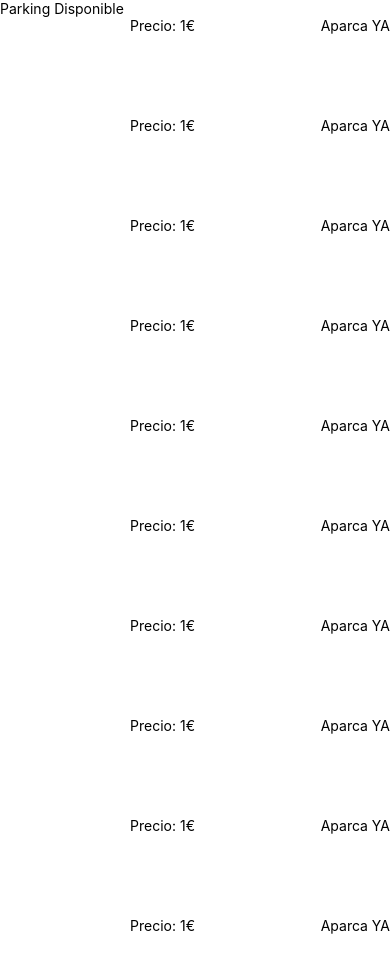
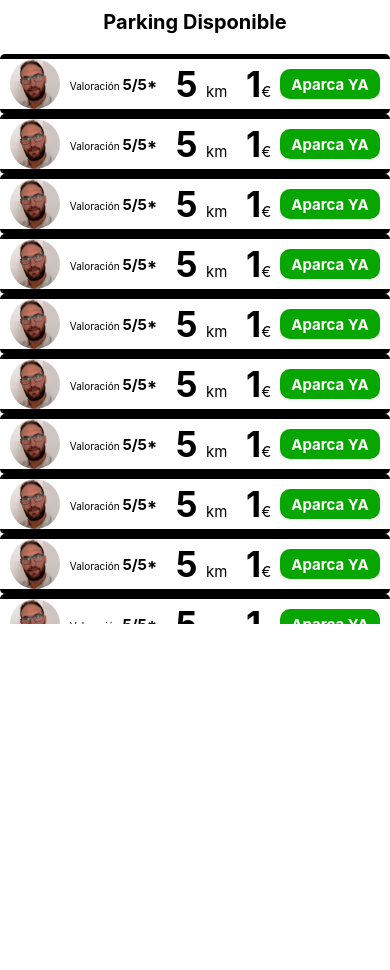
Before and after one commit to carlosraez/AparcaYA, a React Native app: screen /AvaibleParks in a window 390 px wide. Shown: the top 970 px of the page. After the commit the page ends 844 px from the top, so only its background shows below. Built offline with nearby package versions, Linux system fonts and the light colour scheme.

Commit message:
adding ParkList Layout

```diff
--- a/src/components/Parking.tsx
+++ b/src/components/Parking.tsx
@@ -1,14 +1,21 @@
 import React from 'react';
-import { View, Text, StyleSheet } from 'react-native';
+import { View, Text, StyleSheet, Image } from 'react-native';
 
 export const Parking = () => {
   return (
     <View style={styles.container}>
-      <View style={styles.container}>
-        <Text>Precio: 1€</Text>
-      </View>
-      <View style={styles.container}>
-        <Text>Aparca YA</Text>
+      <Image source={require('../assets/carlos.png')} style={styles.profile} />
+      <Text style={styles.rating}>
+        Valoración <Text style={styles.ratingNumber}>5/5*</Text>
+      </Text>
+      <Text style={styles.distance}>
+        5 <Text style={styles.description}>km</Text>
+      </Text>
+      <Text style={styles.distance}>
+        1<Text style={styles.description}>€</Text>
+      </Text>
+      <View style={styles.bookingAction}>
+        <Text style={styles.bookingActionText}>Aparca YA</Text>
       </View>
     </View>
   );
@@ -16,12 +23,52 @@ export const Parking = () => {
 
 const styles = StyleSheet.create({
   container: {
+    top: 30,
     flex: 1,
     height: 100,
     flexDirection: 'row',
-    justifyContent: 'flex-end',
+    justifyContent: 'space-between',
+    alignItems: 'center',
+    borderRadius: 5,
+    borderBottomWidth: 5,
+    borderTopWidth: 5,
   },
   profile: {
-    fontSize: 20,
+    marginLeft: 10,
+    borderRadius: 50,
+    width: 50,
+    height: 50,
+  },
+  rating: {
+    fontSize: 10,
+    marginLeft: 1,
+  },
+  ratingNumber: {
+    fontSize: 15,
+    fontWeight: 'bold',
+  },
+  distance: {
+    fontSize: 35,
+    marginLeft: 10,
+    fontWeight: 'bold',
+  },
+  description: {
+    fontSize: 15,
+    fontWeight: '400',
+  },
+  bookingAction: {
+    marginRight: 10,
+    borderRadius: 10,
+    height: 30,
+    width: 100,
+    backgroundColor: '#08a600',
+    alignItems: 'center',
+    justifyContent: 'center',
+  },
+  bookingActionText: {
+    fontSize: 15,
+    textAlign: 'center',
+    color: 'white',
+    fontWeight: 'bold',
   },
 });
--- a/src/config/apiGoogle.tsx
+++ b/src/config/apiGoogle.tsx
@@ -1 +1 @@
-export const apiGoogle = '';
+export const apiGoogle = 'AIzaSyAicH5cOb5OnUt1BuibnzdIb7NyTCmEuaA';
--- a/src/screens/AvaibleParks.tsx
+++ b/src/screens/AvaibleParks.tsx
@@ -1,3 +1,4 @@
+import { CardStyleInterpolators } from '@react-navigation/stack';
 import React from 'react';
 import { View, Text, ActivityIndicator, StyleSheet } from 'react-native';
 import { FlatList } from 'react-native-gesture-handler';
@@ -10,7 +11,9 @@ export const AvaibleParks = () => {
       <FlatList
         data={[1, 2, 3, 4, 5, 6, 7, 8, 9, 10]}
         numColumns={1}
-        ListHeaderComponent={<Text>Parking Disponible</Text>}
+        ListHeaderComponent={
+          <Text style={styles.title}>Parking Disponible</Text>
+        }
         renderItem={() => <Parking />}
         onEndReachedThreshold={0.4}
         showsVerticalScrollIndicator={true}
@@ -18,3 +21,12 @@ export const AvaibleParks = () => {
     </View>
   );
 };
+
+const styles = StyleSheet.create({
+  title: {
+    fontSize: 20,
+    textAlign: 'center',
+    fontWeight: 'bold',
+    top: 10,
+  },
+});
```
Also changed, not shown: src/assets/carlos.png (added).
